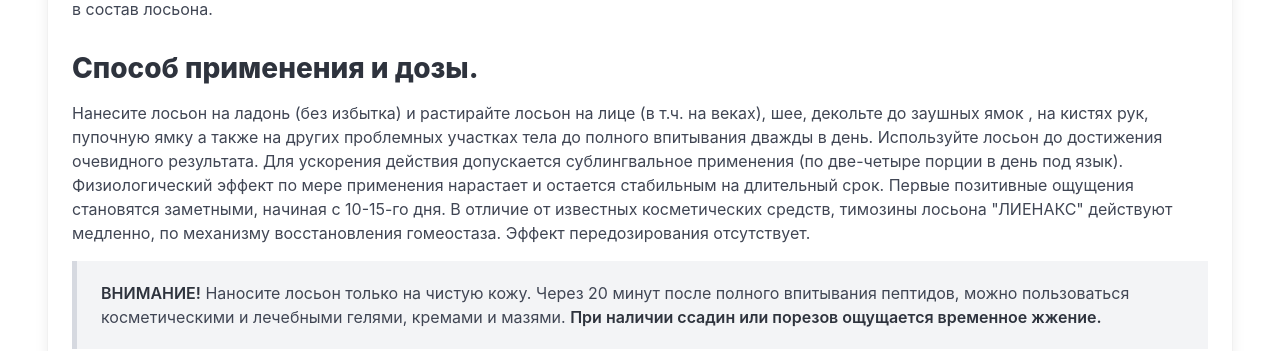
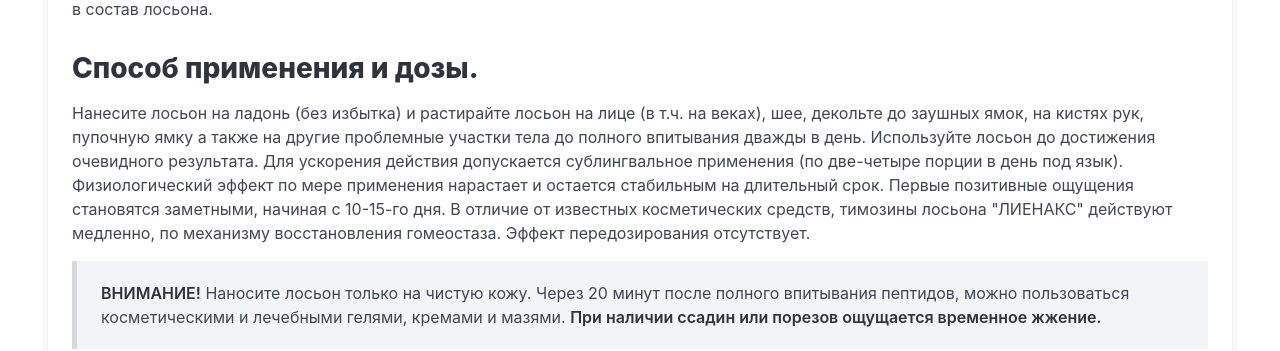
Before and after one commit to w3craft/lienax, a Jekyll site: the page built from index.html, in a window 1280 px wide and 900 px high, scrolled down 1344 px. Shown: the part 157-508 px from the top of the window. Built offline with Jekyll 4.4.1, drawn with Linux system fonts in a browser that asks for light colours.

Commit message:
Update index.html

```diff
--- a/index.html
+++ b/index.html
@@ -61,7 +61,7 @@
           <h2>Способ применения и дозы.</h2>
           <p>
             Нанесите лосьон на ладонь (без избытка) и растирайте лосьон на лице (в т.ч. на веках), шее, декольте до
-            заушных ямок , на кистях рук, пупочную ямку а также на других проблемных участках тела до полного впитывания
+            заушных ямок, на кистях рук, пупочную ямку а также на другие проблемные участки тела до полного впитывания
             дважды в день. Используйте лосьон до достижения очевидного результата. Для ускорения действия допускается
             сублингвальное применения (по две-четыре порции в день под язык). Физиологический эффект по мере применения
             нарастает и остается стабильным на длительный срок. Первые позитивные ощущения становятся заметными, начиная
```
